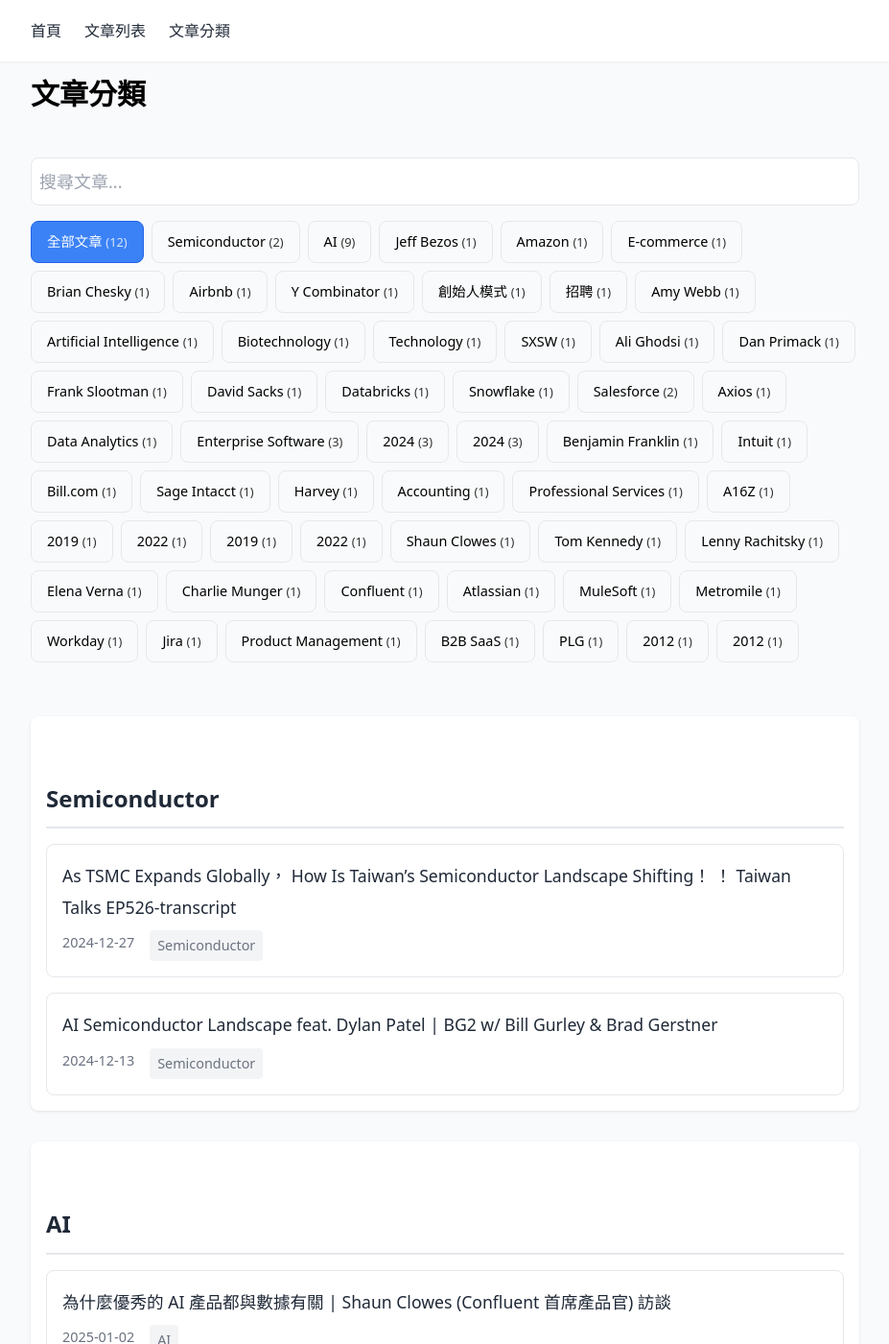
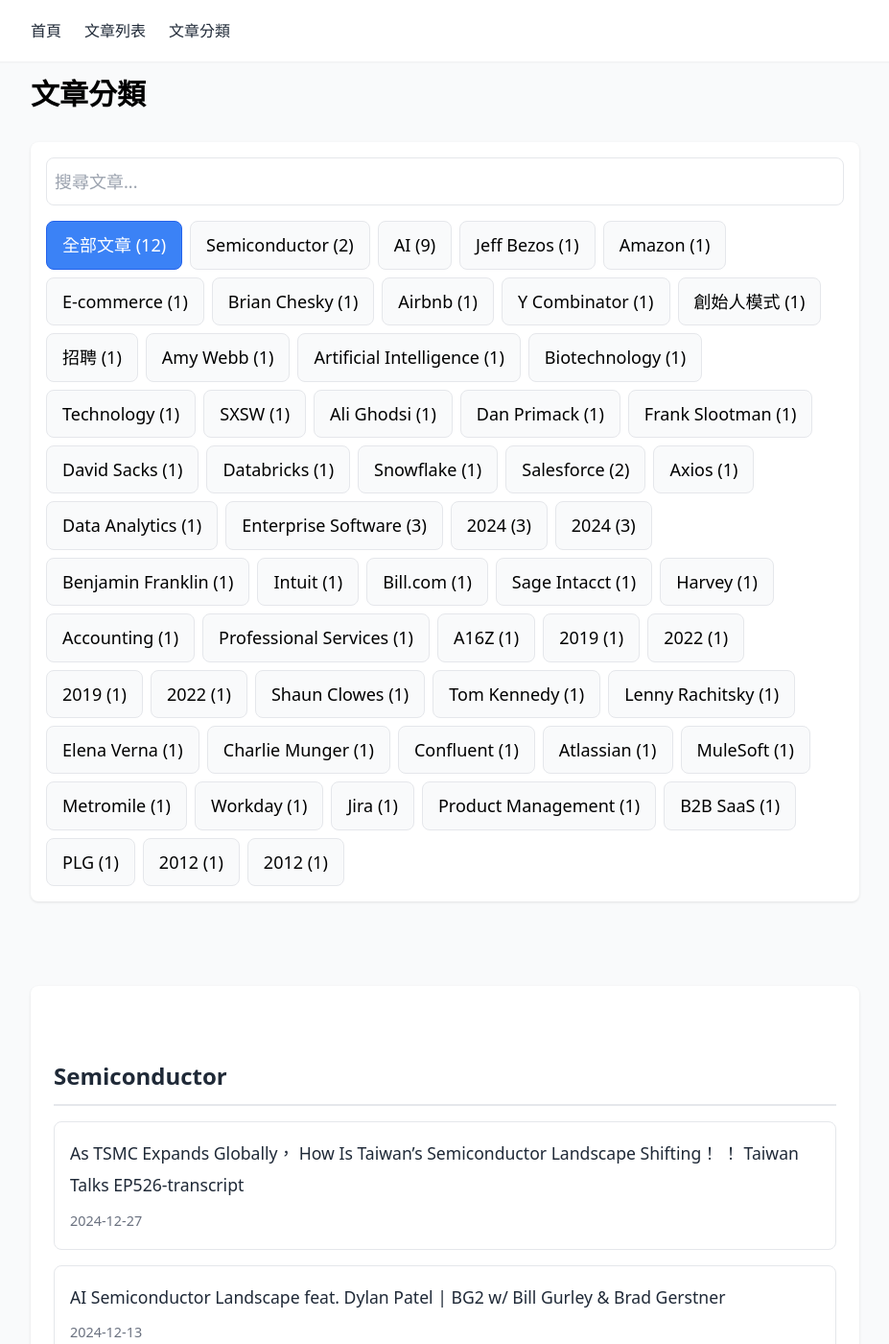
Before and after one commit to bear0103papa/Roger-s-Note, a Jekyll site: the page built from docs/categories.md, in a window 1280 px wide and 1400 px high. Shown: the whole window at 96% size, without its empty margins (176-1103 px from the left). Built offline with Jekyll 4.4.1, drawn with Linux system fonts in a browser that asks for light colours; nearby versions of some CDN libraries; some of the changed text lies outside the part shown.

Commit message:
增加文章Shuan

```diff
--- a/docs/assets/css/style.css
+++ b/docs/assets/css/style.css
@@ -73,19 +73,25 @@
   background: #e0e0e0;
 }
 
+/* 頁面容器 */
+.page-container {
+  display: flex;
+  flex-direction: column;
+  gap: 2rem;
+}
+
+/* 過濾區塊 */
 .filter-section {
-  position: sticky;
-  top: 0;
-  background: var(--bg-color);
-  padding: 1rem 0;
-  z-index: 10;
+  background: white;
+  padding: 1rem;
+  border-radius: 0.5rem;
+  box-shadow: 0 1px 3px rgba(0,0,0,0.1);
 }
 
 .category-filters {
   display: flex;
   flex-wrap: wrap;
   gap: 0.5rem;
-  margin: 1rem 0;
 }
 
 .filter-btn {
@@ -95,7 +101,6 @@
   background: #f9fafb;
   cursor: pointer;
   transition: all 0.2s;
-  font-size: 0.9rem;
 }
 
 .filter-btn:hover {
@@ -108,16 +113,10 @@
   border-color: #2563eb;
 }
 
-.filter-btn .count {
-  font-size: 0.8rem;
-  opacity: 0.8;
-}
-
-/* 文章列表樣式 */
+/* 文章列表區塊 */
 .category-section {
-  margin-bottom: 2rem;
-  padding: 1rem;
   background: white;
+  padding: 1.5rem;
   border-radius: 0.5rem;
   box-shadow: 0 1px 3px rgba(0,0,0,0.1);
 }
@@ -132,7 +131,8 @@
 }
 
 .posts-list {
-  display: grid;
+  display: flex;
+  flex-direction: column;
   gap: 1rem;
 }
 
@@ -140,12 +140,6 @@
   padding: 1rem;
   border: 1px solid #e5e7eb;
   border-radius: 0.5rem;
-  transition: all 0.2s;
-}
-
-.post-item:hover {
-  background: #f9fafb;
-  transform: translateY(-2px);
 }
 
 .post-title {
@@ -156,23 +150,26 @@
 }
 
 .post-meta {
-  display: flex;
-  gap: 1rem;
   margin-top: 0.5rem;
   font-size: 0.9rem;
   color: #6b7280;
 }
 
-.post-category {
-  padding: 0.2rem 0.5rem;
-  background: #f3f4f6;
-  border-radius: 0.25rem;
-}
-
 /* 深色模式 */
 @media (prefers-color-scheme: dark) {
+  .filter-section,
   .category-section {
     background: #1f2937;
+  }
+
+  .filter-btn {
+    background: #374151;
+    border-color: #4b5563;
+    color: #e5e7eb;
+  }
+
+  .filter-btn:hover {
+    background: #4b5563;
   }
 
   .category-title {
@@ -180,34 +177,12 @@
     border-bottom-color: #374151;
   }
 
-  .post-item {
-    border-color: #374151;
-  }
-
-  .post-item:hover {
-    background: #374151;
-  }
-
   .post-title {
     color: #e5e7eb;
   }
 
-  .post-meta {
-    color: #9ca3af;
-  }
-
-  .post-category {
-    background: #374151;
-  }
-
-  .filter-btn {
-    background: #1f2937;
+  .post-item {
     border-color: #374151;
-    color: #e5e7eb;
-  }
-
-  .filter-btn:hover {
-    background: #374151;
   }
 }
 
--- a/docs/categories.md
+++ b/docs/categories.md
@@ -3,46 +3,49 @@
 title: 文章分類
 ---
 
-<div class="filter-section mb-6">
-  <input type="text"
-         id="searchInput"
-         placeholder="搜尋文章..."
-         class="w-full p-2 border rounded-lg dark:bg-gray-700 dark:border-gray-600 dark:text-gray-100">
+<div class="page-container">
+  <!-- 分類過濾區塊 -->
+  <div class="filter-section mb-6">
+    <input type="text"
+           id="searchInput"
+           placeholder="搜尋文章..."
+           class="w-full p-2 border rounded-lg dark:bg-gray-700 dark:border-gray-600 dark:text-gray-100">
 
-  <div class="category-filters mt-4">
-    <button class="filter-btn active" data-category="all">
-      全部文章
-      <span class="count">({{ site.posts.size }})</span>
-    </button>
+    <div class="category-filters mt-4">
+      <button class="filter-btn active" data-category="all">
+        全部文章
+        <span class="count">({{ site.posts.size }})</span>
+      </button>
+      {% for category in site.categories %}
+        <button class="filter-btn" data-category="{{ category[0] }}">
+          {{ category[0] }}
+          <span class="count">({{ category[1].size }})</span>
+        </button>
+      {% endfor %}
+    </div>
+  </div>
+
+  <!-- 文章列表區塊 -->
+  <div id="posts-container" class="mt-8">
     {% for category in site.categories %}
-      <button class="filter-btn" data-category="{{ category[0] }}">
-        {{ category[0] }}
-        <span class="count">({{ category[1].size }})</span>
-      </button>
+      <div class="category-section mb-8" data-category="{{ category[0] }}">
+        <h2 class="category-title">{{ category[0] }}</h2>
+        <div class="posts-list">
+          {% for post in category[1] %}
+            <div class="post-item"
+                 data-title="{{ post.title }}"
+                 data-category="{{ category[0] }}"
+                 data-date="{{ post.date | date: '%Y-%m-%d' }}">
+              <a href="{{ post.url | relative_url }}" class="post-title">{{ post.title }}</a>
+              <div class="post-meta">
+                <span class="post-date">{{ post.date | date: "%Y-%m-%d" }}</span>
+              </div>
+            </div>
+          {% endfor %}
+        </div>
+      </div>
     {% endfor %}
   </div>
-</div>
-
-<div id="posts-container">
-  {% for category in site.categories %}
-    <div class="category-section" data-category="{{ category[0] }}">
-      <h2 class="category-title">{{ category[0] }}</h2>
-      <div class="posts-list">
-        {% for post in category[1] %}
-          <div class="post-item"
-               data-title="{{ post.title }}"
-               data-category="{{ category[0] }}"
-               data-date="{{ post.date | date: '%Y-%m-%d' }}">
-            <a href="{{ post.url | relative_url }}" class="post-title">{{ post.title }}</a>
-            <div class="post-meta">
-              <span class="post-date">{{ post.date | date: "%Y-%m-%d" }}</span>
-              <span class="post-category">{{ category[0] }}</span>
-            </div>
-          </div>
-        {% endfor %}
-      </div>
-    </div>
-  {% endfor %}
 </div>
 
 <script>
```
Also changed, not shown: other parts of docs/categories.md (+0 -3 lines).
